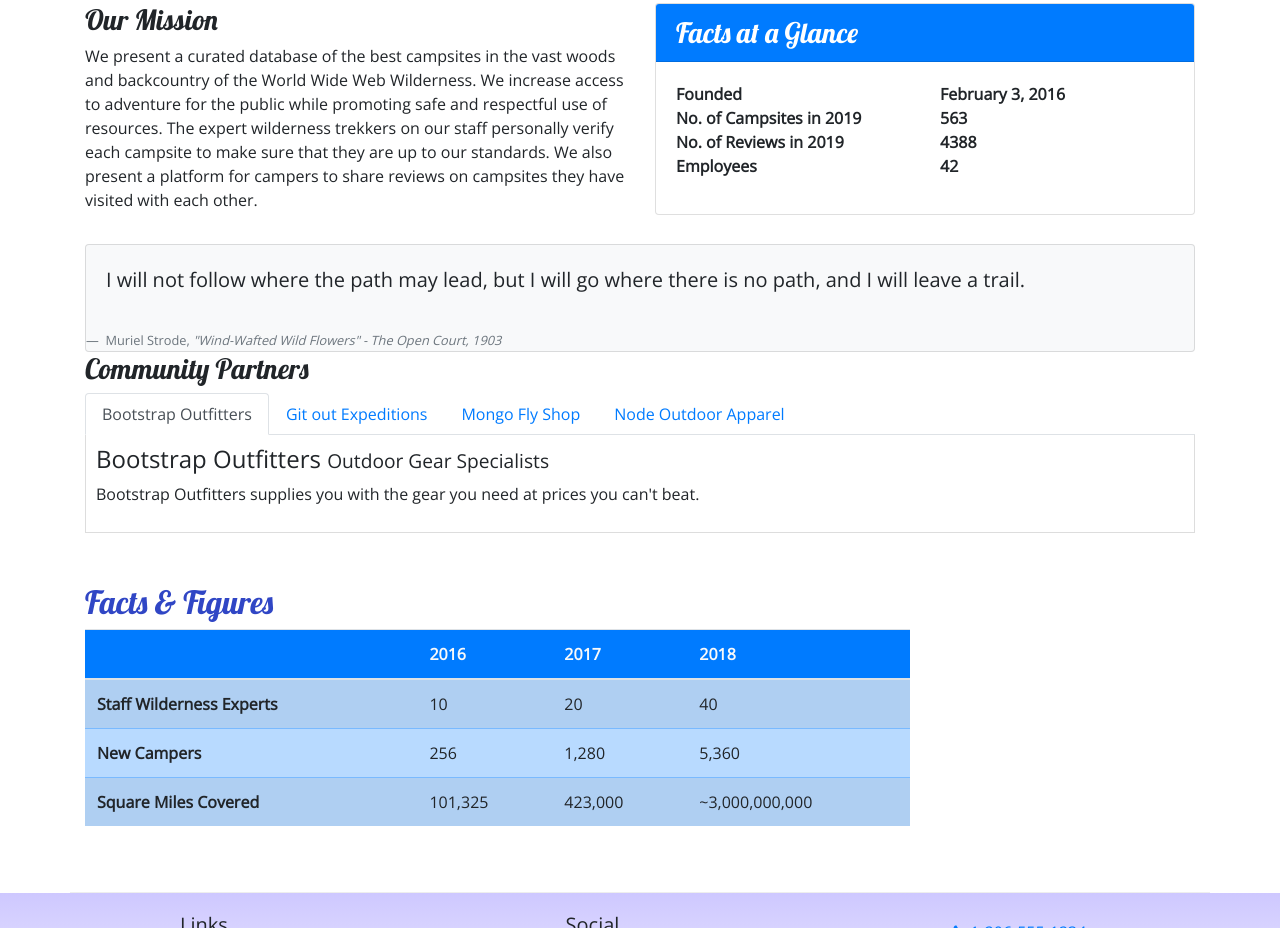
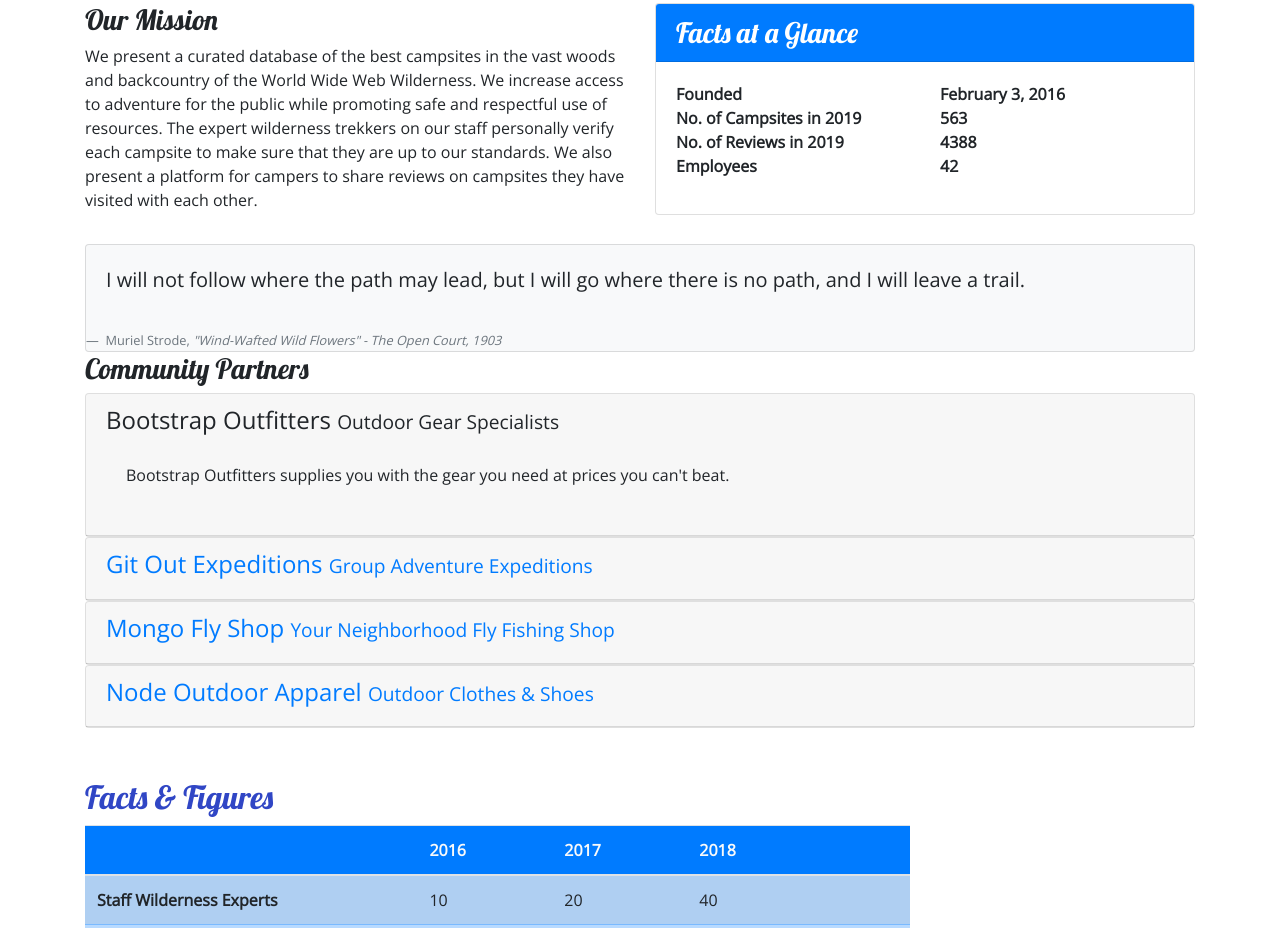
Before and after one commit to BerlsSC/git-test, a website: page aboutus.html in a window 1280 px wide. Shown: the part 351-1279 px from the top of the page. Drawn offline with nearby package versions, Linux system fonts and the light colour scheme.

Commit message:
Accordion

```diff
--- a/aboutus.html
+++ b/aboutus.html
@@ -110,34 +110,69 @@
     <div class="row">
       <div class="col">
         <h3>Community Partners</h3>
-        <ul class="nav nav-tabs">
-          <li class="nav-item"><a class="nav-link active" href="#bootstrap" role="tab" data-toggle="tab">Bootstrap
-              Outfitters</a></li>
-          <li class="nav-item"><a class="nav-link" href="#git" role="tab" data-toggle="tab">Git out Expeditions</a></li>
-          <li class="nav-item"><a class="nav-link" href="#mongo" role="tab" data-toggle="tab">Mongo Fly Shop</a></li>
-          <li class="nav-item"><a class="nav-link" href="#node" role="tab" data-toggle="tab">Node Outdoor Apparel</a>
-          </li>
-        </ul>
-        <div class="tab-content">
-          <div role="tabpanel" class="tab-pane fade show active" id="bootstrap">
-            <h4>Bootstrap Outfitters <small>Outdoor Gear Specialists</small></h4>
-            <p class="d-none d-sm-block"> Bootstrap Outfitters supplies you with the gear you need at prices you can't
-              beat. </p>
+        <div id="accordian">
+          <div class="card">
+            <div role="tab" class="card-header">
+              <h4>
+                <a data-toggle="collapse" data-target="#bootstrap">
+                  Bootstrap Outfitters <small>Outdoor Gear Specialists</small>
+                </a>
+              </h4>
+              <div class="collapse show" id="bootstrap" data-parent="#accordian">
+                <div class="card-body">
+                  <p class="d-none d-sm-block"> Bootstrap Outfitters supplies you with the gear you need at prices you
+                    can't
+                    beat. </p>
+                </div>
+              </div>
+            </div>
           </div>
-          <div role="tabpanel" class="tab-pane fade" id="git">
-            <h4>Git Out Expeditions <small>Group Adventure Expeditions</small></h4>
-            <p class="d-none d-sm-block">Join Git Out Expeditions to explore new horizons with a group of other
-              adventurers!</p>
+          <div class="card">
+            <div role="tab" class="card-header">
+              <h4>
+                <a class="collapsed" data-toggle="collapse" data-target="#git">
+                  Git Out Expeditions <small>Group Adventure Expeditions</small>
+                </a>
+              </h4>
+              <div class="collapse" id="git" data-parent="#accordian">
+                <div class="card-body">
+                  <p class="d-none d-sm-block">Join Git Out Expeditions to explore new horizons with a group of other
+                    adventurers!</p>
+                </div>
+              </div>
+            </div>
           </div>
-          <div role="tabpanel" class="tab-pane fade" id="mongo">
-            <h4>Mongo Fly Shop <small>Your Neighborhood Fly Fishing Shop</small></h4>
-            <p class="d-none d-sm-block">Need a new fishing pole, a tacklebox, or flies of all kinds? Stop by Mongo Fly
-              Shop.</p>
+          <div class="card">
+            <div role="tab" class="card-header">
+              <h4>
+                <a class="collapsed" data-toggle="collapse" data-target="#mongo">
+                  Mongo Fly Shop <small>Your Neighborhood Fly Fishing Shop</small>
+                </a>
+              </h4>
+              <div class="collapse" id="mongo" data-parent="#accordian">
+                <div class="card-body">
+                  <p class="d-none d-sm-block">Need a new fishing pole, a tacklebox, or flies of all kinds? Stop by
+                    Mongo Fly
+                    Shop.</p>
+                </div>
+              </div>
+            </div>
           </div>
-          <div role="tabpanel" class="tab-pane fade" id="node">
-            <h4>Node Outdoor Apparel <small>Outdoor Clothes & Shoes</small></h4>
-            <p class="d-none d-sm-block">From polar fleeces to swimsuits, hiking boots to waders, a visit to Node will
-              be sure to get you covered.</p>
+          <div class="card">
+            <div role="tab" class="card-header">
+              <h4>
+                <a class="collapsed" data-toggle="collapse" data-target="#node">
+                  Node Outdoor Apparel <small>Outdoor Clothes & Shoes</small>
+                </a>
+              </h4>
+              <div class="collapse" id="node" data-parent="#accordian">
+                <div class="card-body">
+                  <p class="d-none d-sm-block">From polar fleeces to swimsuits, hiking boots to waders, a visit to Node
+                    will
+                    be sure to get you covered.</p>
+                </div>
+              </div>
+            </div>
           </div>
         </div>
       </div>
```
